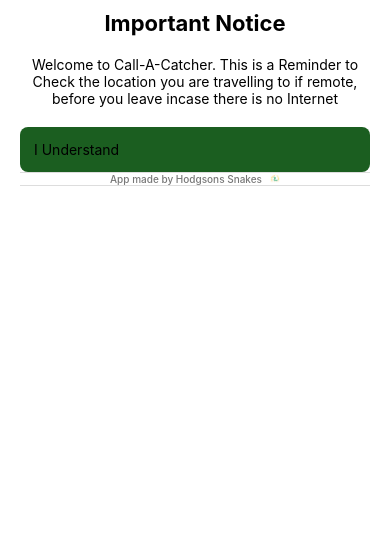
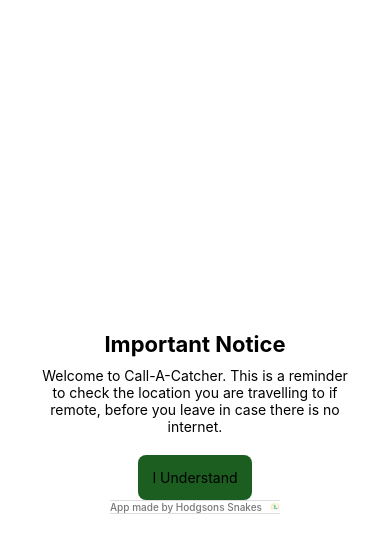
Before and after one commit to callacatcher/Call-A-Catcher, a React Native app: screen / in a window 390 px wide. Shown: the top 552 px of the page. Built offline with nearby package versions, Linux system fonts and the light colour scheme.

Commit message:
web production build

```diff
--- a/App.js
+++ b/App.js
@@ -172,7 +172,7 @@ if (loading) {
       const diffDays =
         (new Date() - new Date(last)) / (1000 * 60 * 60 * 24);
 
-      if (diffDays >= 30) setShowNotice(true);
+      if (diffDays >= 10) setShowNotice(true);
     };
 
     checkNotice();
@@ -348,15 +348,39 @@ console.log("📍 DETECTED POSTCODE:", detectedPostcode);
      NOTICE SCREEN
   ========================= */
   if (showNotice) {
-    return (
-      <View style={styles.container}>
+  return (
+    <View
+      style={[
+        styles.container,
+        {
+          flex: 1,
+          justifyContent: "center",
+          alignItems: "center",
+          padding: 20,
+        },
+      ]}
+    >
+      <View
+        style={{
+          width: "100%",
+          maxWidth: 420,
+          backgroundColor: "#fff",
+          padding: 20,
+          borderRadius: 12,
+          alignItems: "center",
+        }}
+      >
         <Text style={styles.title}>Important Notice</Text>
 
-        <Text style={styles.noticeText}>
-          Welcome to Call-A-Catcher. This is a
-          Reminder to Check the location you
-          are travelling to if remote, before
-          you leave incase there is no Internet
+        <Text
+          style={[
+            styles.noticeText,
+            { textAlign: "center", marginTop: 10 },
+          ]}
+        >
+          Welcome to Call-A-Catcher. This is a reminder to check the
+          location you are travelling to if remote, before you leave in
+          case there is no internet.
         </Text>
 
         <TouchableOpacity
@@ -374,9 +398,9 @@ console.log("📍 DETECTED POSTCODE:", detectedPostcode);
 
         <AppFooter />
       </View>
-    );
-  }
-
+    </View>
+  );
+}
   /* =========================
      ROUTES
   ========================= */
```
Also changed, not shown: 1 other file (tests, documents, lock files or other folders).
